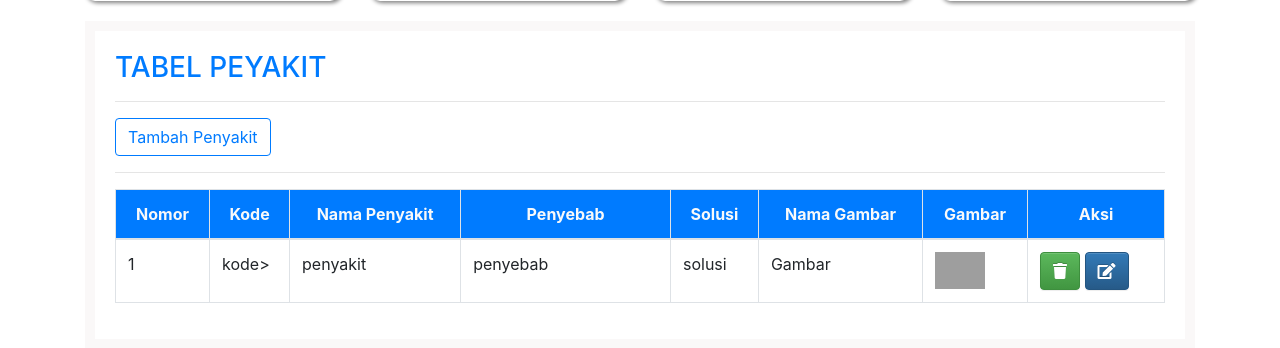
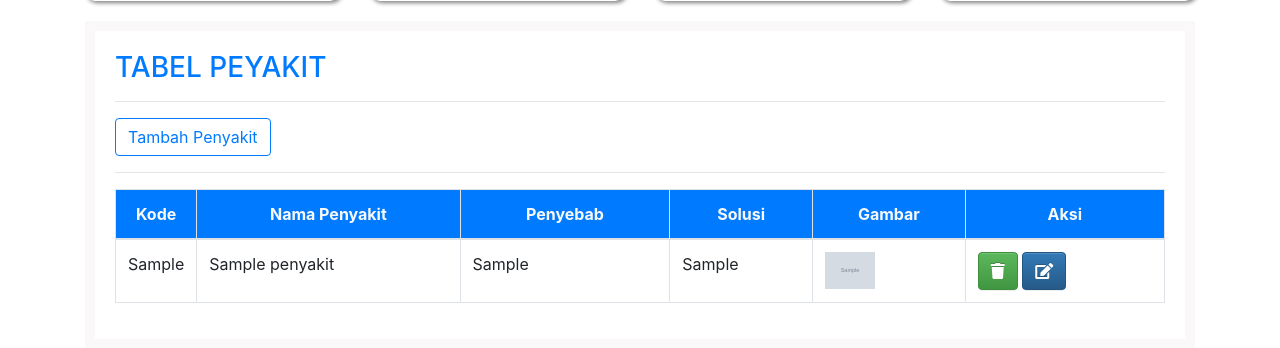
Before and after one commit to MuhammadNazhimMaulana/Forward_Chaining_System, a Laravel app: page /home/penyakit in a window 1280 px wide. Shown: the part 223-571 px from the top of the page. Run offline with Laravel 8, Linux system fonts and the light colour scheme; tables that the repository leaves empty hold one stand-in row (values such as "Sample post"); grey boxes marked "Sample" are stand-in pictures; grey boxes are pictures that could not be loaded.

Commit message:
Finishing CRUD For Penyakit

```diff
--- a/app/Http/Controllers/CRUD/PenyakitController.php
+++ b/app/Http/Controllers/CRUD/PenyakitController.php
@@ -4,6 +4,8 @@ namespace App\Http\Controllers\CRUD;
 
 use App\Http\Controllers\Controller;
 use Illuminate\Http\Request;
+use App\Models\Penyakit;
+use Illuminate\Support\Facades\Storage;
 
 class PenyakitController extends Controller
 {
@@ -12,8 +14,72 @@ class PenyakitController extends Controller
 
         $data = [
             "title" => "Penyakit",
+            "illness" => Penyakit::all()
         ];
 
         return view('CRUD/Penyakit/index', $data);
     }
+
+    public function store_penyakit(Request $request)
+    {
+
+        $penyakit = $request->validate([
+            'kode_penyakit' => 'required',
+            'nama_penyakit' => 'required',
+            'penyebab_penyakit' => 'required',
+            'solusi_penyakit' => 'required',
+            'gambar_penyakit' => 'image|file|max:1024'
+        ]);
+
+        if ($request->file('gambar_penyakit')) {
+            $penyakit['gambar_penyakit'] = $request->file('gambar_penyakit')->store('Foto Penyakit');
+        }
+
+        Penyakit::create($penyakit);
+
+        return redirect('/home/penyakit')->with('success_create', 'Penyakit Baru Berhasil Ditambahkan');
+    }
+
+    public function update_penyakit(Request $request, int $id)
+    {
+        $penyakit = Penyakit::where('id', $id)->first();
+
+        $validatePenyakit = $request->validate([
+            'kode_penyakit' => 'required',
+            'nama_penyakit' => 'required',
+            'penyebab_penyakit' => 'required',
+            'solusi_penyakit' => 'required',
+            'gambar_penyakit' => 'image|file|max:1024'
+        ]);
+
+        if ($request->file('gambar_penyakit')) {
+            // Delete old picture
+            if ($request->fotoPenyakitLama) {
+                Storage::delete($request->fotoPenyakitLama);
+            }
+
+            $validatePenyakit['gambar_penyakit'] = $request->file('gambar_penyakit')->store('Foto Penyakit');
+        }
+
+        Penyakit::where('id', $penyakit->id)
+            ->update($validatePenyakit);
+
+        return redirect('/home/penyakit')->with('success_update', 'Penyakit Berhasil Diupdate');
+    }
+
+    public function delete_penyakit(Penyakit $penyakit, int $id)
+    {
+        // Getting specific data
+        $penyakit = $penyakit->where('id', $id)->first();
+
+        // Delete picture
+        if ($penyakit->gambar_penyakit) {
+            Storage::delete($penyakit->gambar_penyakit);
+        }
+
+        // Delete data from table
+        Penyakit::where('id', $id)->delete();
+
+        return redirect('/home/penyakit')->with('danger', 'Penyakit Berhasil Dihapus');
+    }
 }
--- a/app/Models/Penyakit.php
+++ b/app/Models/Penyakit.php
@@ -8,4 +8,17 @@ use Illuminate\Database\Eloquent\Model;
 class Penyakit extends Model
 {
     use HasFactory;
+
+    /**
+     * The attributes that are mass assignable.
+     *
+     * @var array<int, string>
+     */
+    protected $fillable = [
+        'kode_penyakit',
+        'nama_penyakit',
+        'penyebab_penyakit',
+        'solusi_penyakit',
+        'gambar_penyakit',
+    ];
 }
--- a/resources/views/CRUD/Penyakit/index.blade.php
+++ b/resources/views/CRUD/Penyakit/index.blade.php
@@ -5,50 +5,71 @@
 <div style="padding:20px;background: white;">
     <h3 class="text-left text-primary">
         TABEL PEYAKIT
-    </h3><hr>
+    </h3>
+
+        {{-- Tampilan Berhasil Hapus Data --}}
+        @if(session()->has('danger'))
+        <div class="alert alert-danger alert-dismissable fade show" role="alert">
+            {{ session('danger') }}
+        </div>
+        @endif
+
+        {{-- Tampilan Berhasil Tambah Data --}}
+        @if(session()->has('success_update'))
+        <div class="alert alert-success alert-dismissable fade show" role="alert">
+            {{ session('success_update') }}
+        </div>
+        @endif
+
+        {{-- Tampilan Berhasil Update Data --}}
+        @if(session()->has('success_create'))
+        <div class="alert alert-success alert-dismissable fade show" role="alert">
+            {{ session('success_create') }}
+        </div>
+        @endif
+
+    <hr>
     <a class="btn btn-outline-primary btn lg" data-toggle="modal" href="#tambahPenyakit" role="button">
         Tambah Penyakit
     </a><hr>
     <table class="table table-hover table-bordered">
         <thead class="text-light bg-primary">
             <tr class="text-center">
-                <th>Nomor</th>
                 <th width="80	">Kode</th>
                 <th>Nama Penyakit</th>
                 <th width="20%">Penyebab</th>
                 <th>Solusi</th>
-                <th>Nama Gambar</th>
                 <th>Gambar</th>
                 <th>Aksi</th>
             </tr>
         </thead>
         <tbody>
+            @foreach ($illness as $data)
             <tr>
-                <td>1</td>
-                <td>kode></td>
-                <td>penyakit</td>
-                <td>penyebab</td>
-                <td>solusi</td>
-                <td>Gambar</td>
+                <td>{{ $data->kode_penyakit }}</td>
+                <td>{{ $data->nama_penyakit }}</td>
+                <td>{{ $data->penyebab_penyakit }}</td>
+                <td>{{ $data->solusi_penyakit }}</td>
                 <td>
-                    <a href="#g_" data-toggle="modal">
-                    <img width="50px" src="{{ url('img/gambarPenyakit') }}">
+                    {{-- <a href="#g_" data-toggle="modal"> --}}
+                    <img width="50px" src="{{ asset('storage/'.$data->gambar_penyakit) }}">
                     </a>
                 </td>
                 <td>
-                    <a class="btn btn-success" data-toggle="modal" href="#hapus" >
+                    <a class="btn btn-success" data-toggle="modal" href="#hapus{{ $data->id }}" >
                         <i class="fa fa-trash"></i>
                     </a>
 
-                    <a class="btn btn-primary" data-toggle="modal" href="#editP_" role="button">
+                    <a class="btn btn-primary" data-toggle="modal" href="#editP_{{ $data->id }}" role="button">
                         <i class="fa fa-edit"></i>
                     </a>
                 </td>
             </tr>
+            @endforeach
 
-
-
-        <div class="modal fade" id="hapus">
+        {{-- Modals --}}
+        @foreach ($illness as $data)
+        <div class="modal fade" id="hapus{{ $data->id }}">
                 <div class="modal-dialog">
                     <div class="modal-content">
                         <div class="modal-header">
@@ -56,8 +77,11 @@
                         </div>
                         <div class="modal-body">
                             <h4 >Apkah Anda Yakin Akan Menghapus Data.??</h4> <hr>
-
-                            <a class="btn btn-outline-danger" href="" role="button">Ya</a>
+                            <form action="/home/penyakit/delete/{{ $data->id }}"  method="POST">
+                                @method('delete')
+                                @csrf
+                                <button type="submit" class="btn btn-outline-danger">Ya</button>
+                            </form>
                             <a class="btn btn-outline-info" href="#" data-dismiss="modal" role="button">Tidak</a>
                         </div>
                         <div class="modal-footer">
@@ -66,71 +90,42 @@
                 </div>
             </div>
 
-<!-- 			<div class="modal fade" id="editP_">
-            <div class="modal-dialog">
-                <div class="modal-content">
-                    <div class="modal-header">
-                        <h6>Edit Data Gejala</h6>
-                    </div>
-                    <div class="modal-body">
-                        <form action="" method="POST" enctype="multipart/form-data">
-                            <div class="form-group">
-                                <label for=""><i class="fa fa-code"></i> Kode Gejala</label>
-                                <input readonly type="text" value="" name="kd_gejala" class="form-control" id="" placeholder="Contoh:Gxxxxxxx">
-                            </div>
-                            <div class="form-group">
-                                <label for=""> <i class="fa fa-list"></i> Nama Gejala</label>
-                                <input  value="" type="text" name="nm_gejala" class="form-control" id="" placeholder="Contoh:Gxxxxxxx">
-                            </div>
-                            <div class="form-group">
-                                <label for=""> <i class="fa fa-list"></i> Penyebab Gejala</label>
-                                <input  value="" type="text" name="penyebab" class="form-control" id="" placeholder="Contoh:Gxxxxxxx">
-                            </div>
-                            <div class="form-group">
-                                <label for=""> <i class="fa fa-list"></i> Solusi Gejala</label>
-                                <input  value="" type="text" name="solusi" class="form-control" id="" placeholder="Contoh:Gxxxxxxx">
-                            </div>		<hr>
-
-
-
-                            <button type="submit" class="btn btn-outline-success">Simpan</button>
-                            <button data-dismiss="modal" class="btn btn-outline-danger">Batal</button>
-                        </form>
-                    </div>
-                    <div class="modal-footer">
-                        copyright@UniversitasHamzanwadi
-                    </div>
-                </div>
-            </div>
-        </div>
--->
-
-            <div class="modal fade" id="editP_">
+            <div class="modal fade" id="editP_{{ $data->id}}">
                 <div class="modal-dialog">
                     <div class="modal-content">
                         <div class="modal-header">
                             <h4 class="modal-title">Update Data Penyakit</h4>
                         </div>
                         <div class="modal-body">
-                        <form action="" method="POST" role="form">
+                            <form action="/home/penyakit/update/{{ $data->id }}" method="POST" role="form" enctype="multipart/form-data">
+                                @method('put')
+                                @csrf
                                 <div class="form-group">
                                     <label for=""><i class="fa fa-code"></i> Kode Penyakit</label>
-                                <input type="text" value="" name="kdPenyakit" class="form-control" readonly>
+                                    <input type="text" value="{{ $data->kode_penyakit}}" name="kode_penyakit" class="form-control" readonly>
                                 </div>
                                 <div class="form-group">
                                     <label for=""> <i class="fa fa-list"></i> Nama Penyakit</label>
-                                <input value="" type="text" name="nmPenyakit" class="form-control" id="" >
+                                    <input value="{{ $data->nama_penyakit}}" type="text" name="nama_penyakit" class="form-control" id="" >
                                 </div>
                                 <div class="form-group">
                                     <label for=""> <i class="fa fa-list"></i> Penyebab Penyakit</label>
-                                <input value="" type="text" name="penyebab" class="form-control" id="" >
+                                    <input value="{{ $data->penyebab_penyakit}}" type="text" name="penyebab_penyakit" class="form-control" id="" >
                                 </div>
                                 <div class="form-group">
                                     <label for=""> <i class="fa fa-list"></i> Solusi Penyakit</label>
-                                <textarea class="form-control" name="solusi"></textarea>
+                                    <textarea class="form-control" name="solusi_penyakit">{{ $data->solusi_penyakit}}</textarea>
                                 </div>
 
-                            <div class="form-group">
+                                {{-- If There is an old picture --}}
+                                @if($data->gambar_penyakit)
+                                    <input type="hidden" value="{{ $data->gambar_penyakit }}" name="fotoPenyakitLama">
+                                @endif
+
+                                {{-- New Picture --}}
+                                <div class="container form-group">
+                                    <label>Ubah Gambar</label>
+                                    <input class="form-control" type="file" name="gambar_penyakit">
                                 </div><hr>
 
                                 <button type="submit" class="btn btn-outline-success">Simpan</button>
@@ -142,32 +137,7 @@
                     </div>
                 </div>
             </div>
-            <div class="modal fade" id="g_">
-                <div class="modal-dialog">
-                    <div class="modal-content">
-                        <div class="modal-header">
-                            <h4 class="modal-title"></h4>
-                        </div>
-                        <div class="modal-body text-center">
-                            <img width="80%" src="{{ url('img/gambarPenyakit/') }}">
-                        </div>
-                        <hr>
-                        <form method="POST" action="" enctype="multipart/form-data">
-                        <input type="hidden" value="" name="kodePenyakit">
-                        <div class="container form-group">
-                            <label>Ubah Gambar</label>
-                            <input class="form-control" type="file" name="gambarPenyakit">
-
-                        </div>
-                        <hr>
-
-                        <div class="modal-footer">
-                            <button class="btn btn-outline-primary" type="submit">Update</button>
-                        </div>
-                        </form>
-                    </div>
-                </div>
-            </div>
+            @endforeach
         </tbody>
     </table>
 </div>
--- a/resources/views/layouts/partials/modals.blade.php
+++ b/resources/views/layouts/partials/modals.blade.php
@@ -33,6 +33,7 @@
 			</div>
 			<div class="modal-body">
 				<form action="#" method="POST" enctype="multipart/form-data">
+					@csrf
 					<div class="form-group">
 						<label for=""><i class="fa fa-code"></i> Kode Gejala</label>
 						<input type="text" name="kd_gejala" class="form-control" id="" placeholder="Contoh:Gxxxxxxx">
@@ -51,7 +52,7 @@
 					</div>			 -->
 					<div class="form-group">
 						<label for=""> <i class="fa fa-camera"></i> Gambar Gejala</label><br>
-						<input type="file" class="form=control" name="gb_gejala">
+						<input type="file" class="form-control" name="gb_gejala">
 					</div><hr>
 
 
@@ -145,27 +146,28 @@
 				<h4 class="modal-title">Tambah Data Penyakit</h4>
 			</div>
 			<div class="modal-body">
-				<form action="#" method="POST" role="form" enctype="multipart/form-data">
+				<form action="/home/penyakit" method="POST" role="form" enctype="multipart/form-data">
+					@csrf
 					<div class="form-group">
 						<label for=""><i class="fa fa-code"></i> Kode Penyakit</label>
-						<input type="text" name="kdPenyakit" class="form-control" id="" placeholder="Contoh:Gxxxxxxx">
+						<input type="text" name="kode_penyakit" class="form-control" id="" placeholder="Contoh:Gxxxxxxx">
 					</div>
 					<div class="form-group">
 						<label for=""> <i class="fa fa-list"></i> Nama Penyakit</label>
-						<input type="text" name="nmPenyakit" class="form-control" id="" >
+						<input type="text" name="nama_penyakit" class="form-control" id="" >
 					</div>
 					<div class="form-group">
 						<label for=""> <i class="fa fa-list"></i> Penyebab Penyakit</label>
-						<input type="text" name="penyebab" class="form-control" id="" >
+						<input type="text" name="penyebab_penyakit" class="form-control" id="" >
 					</div>
 					<div class="form-group">
 						<label for=""> <i class="fa fa-list"></i> Solusi Penyakit</label>
-						<textarea class="form-control" name="solusi"></textarea>
+						<textarea class="form-control" name="solusi_penyakit"></textarea>
 					</div>
 
 					<div class="form-group">
 						<label for=""> <i class="fa fa-camera"></i> Gambar Penyakit</label><br>
-						<input type="file" class="form-control" name="gambarPenyakit">
+						<input type="file" class="form-control" name="gambar_penyakit">
 					</div><hr>
 					<button type="submit" class="btn btn-outline-success"><i class="fa fa-check"></i> Simpan</button>
 					<button data-dismiss="modal" class="btn btn-outline-danger">Batal</button>
--- a/routes/web.php
+++ b/routes/web.php
@@ -48,6 +48,9 @@ Route::prefix('home')->group(function () {
     // CRUD Penyakit
     Route::prefix('penyakit')->group(function () {
         Route::get('/', [PenyakitController::class, 'index']);
+        Route::post('/', [PenyakitController::class, 'store_penyakit']);
+        Route::put('/update/{id}', [PenyakitController::class, 'update_penyakit']);
+        Route::delete('/delete/{id}', [PenyakitController::class, 'delete_penyakit']);
     });
 
 });
```
Also changed, not shown: 1 other file. Lines whose indentation alone changed are shown as unchanged.
